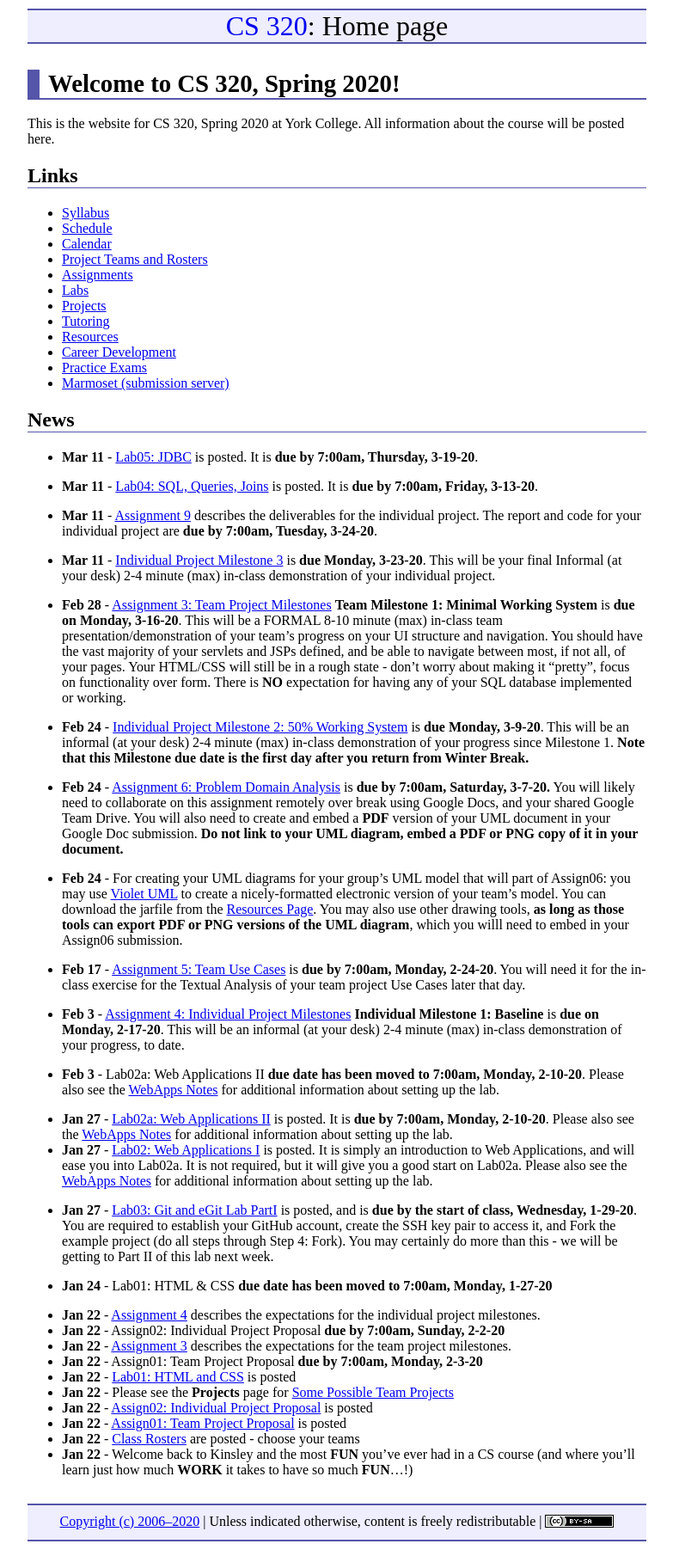
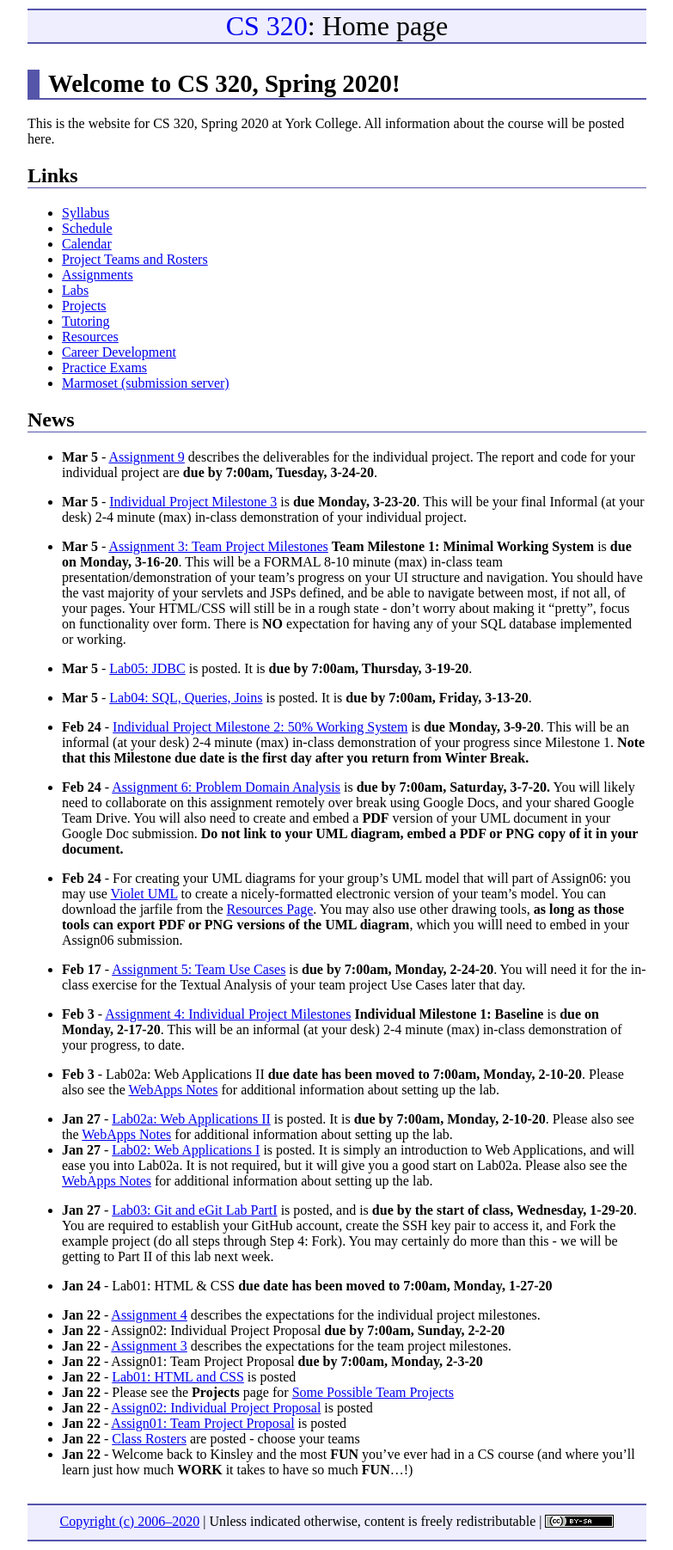
Before and after one commit to ycpcs/cs320-spring2020, a Jekyll site: the page built from index.md, in a window 1280 px wide. Shown: the whole page at 86% size, without its empty margins (248-1031 px from the left). Built offline with Jekyll 4.4.1, drawn with Linux system fonts in a browser that asks for light colours.

Commit message:
updated news

```diff
--- a/index.md
+++ b/index.md
@@ -52,15 +52,15 @@ All information about the course will be posted here.
 
 -->
 
-* **Mar 11** - [Lab05: JDBC](labs/lab05.html) is posted.  It is **due by 7:00am, Thursday, 3-19-20**.
+* **Mar 5** - [Assignment 9](assign/assign09.html) describes the deliverables for the individual project.  The report and code for your individual project are **due by 7:00am, Tuesday, 3-24-20**.
 
-* **Mar 11** - [Lab04: SQL, Queries, Joins](labs/lab04.html) is posted.  It is **due by 7:00am, Friday, 3-13-20**.
+* **Mar 5** - [Individual Project Milestone 3](assign/assign04.html) is **due Monday, 3-23-20**.  This will be your final Informal (at your desk) 2-4 minute (max) in-class demonstration of your individual project.
 
-* **Mar 11** - [Assignment 9](assign/assign09.html) describes the deliverables for the individual project.  The report and code for your individual project are **due by 7:00am, Tuesday, 3-24-20**.
+* **Mar 5** - [Assignment 3: Team Project Milestones](assign/assign03.html) **Team Milestone 1: Minimal Working System** is **due on Monday, 3-16-20**.    This will be a FORMAL 8-10 minute (max) in-class team presentation/demonstration of your team's progress on your UI structure and navigation.  You should have the vast majority of your servlets and JSPs defined, and be able to navigate between most, if not all, of your pages.  Your HTML/CSS will still be in a rough state - don't worry about making it "pretty", focus on functionality over form.  There is **NO** expectation for having any of your SQL database implemented or working.
 
-* **Mar 11** - [Individual Project Milestone 3](assign/assign04.html) is **due Monday, 3-23-20**.  This will be your final Informal (at your desk) 2-4 minute (max) in-class demonstration of your individual project.
+* **Mar 5** - [Lab05: JDBC](labs/lab05.html) is posted.  It is **due by 7:00am, Thursday, 3-19-20**.
 
-* **Feb 28** - [Assignment 3: Team Project Milestones](assign/assign03.html) **Team Milestone 1: Minimal Working System** is **due on Monday, 3-16-20**.    This will be a FORMAL 8-10 minute (max) in-class team presentation/demonstration of your team's progress on your UI structure and navigation.  You should have the vast majority of your servlets and JSPs defined, and be able to navigate between most, if not all, of your pages.  Your HTML/CSS will still be in a rough state - don't worry about making it "pretty", focus on functionality over form.  There is **NO** expectation for having any of your SQL database implemented or working.
+* **Mar 5** - [Lab04: SQL, Queries, Joins](labs/lab04.html) is posted.  It is **due by 7:00am, Friday, 3-13-20**.
 
 * **Feb 24** - [Individual Project Milestone 2: 50% Working System](assign/assign04.html) is **due Monday, 3-9-20**.  This will be an informal (at your desk) 2-4 minute (max) in-class demonstration of your progress since Milestone 1.  **Note that this Milestone due date is the first day after you return from Winter Break.**
 
```
